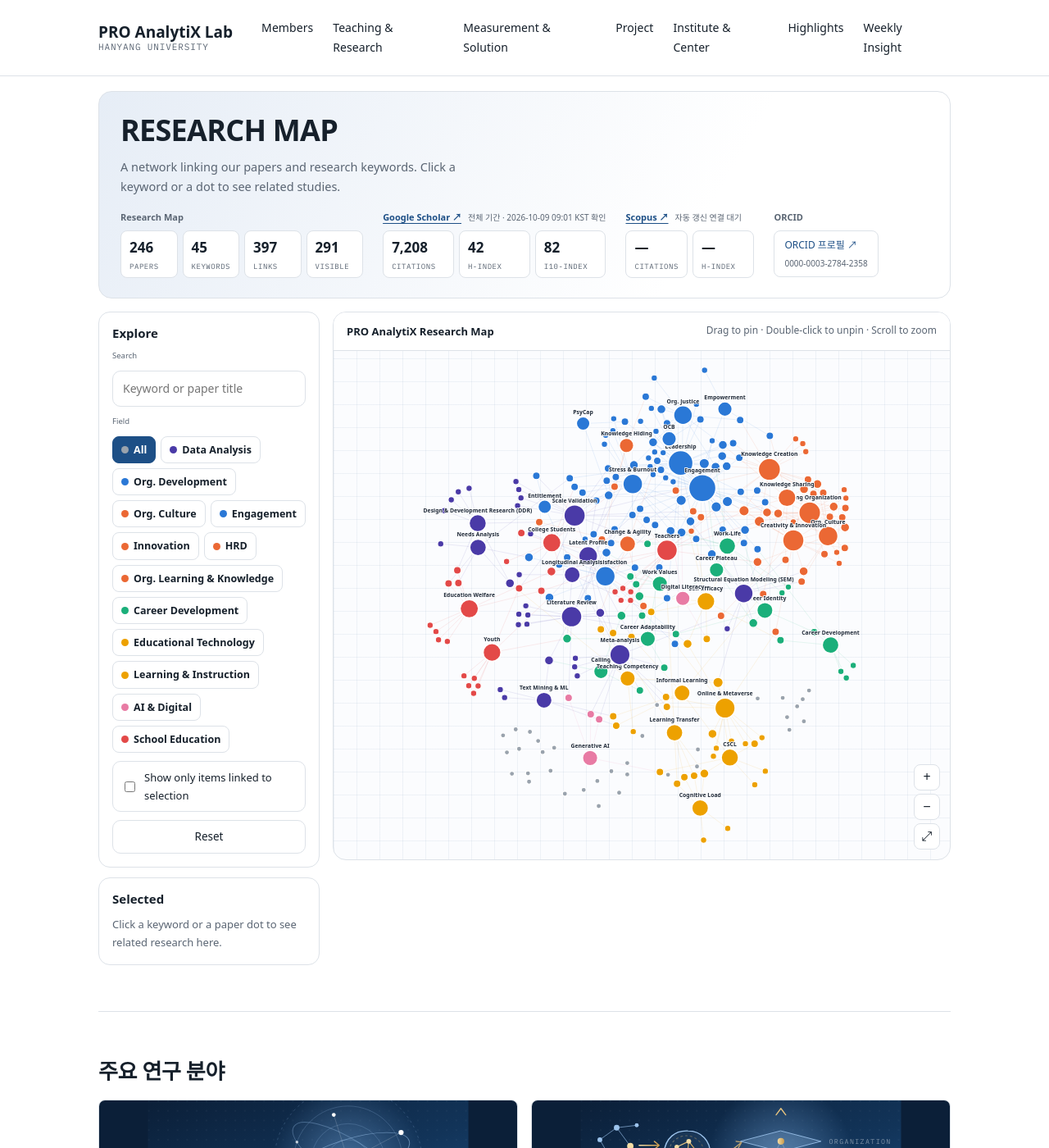
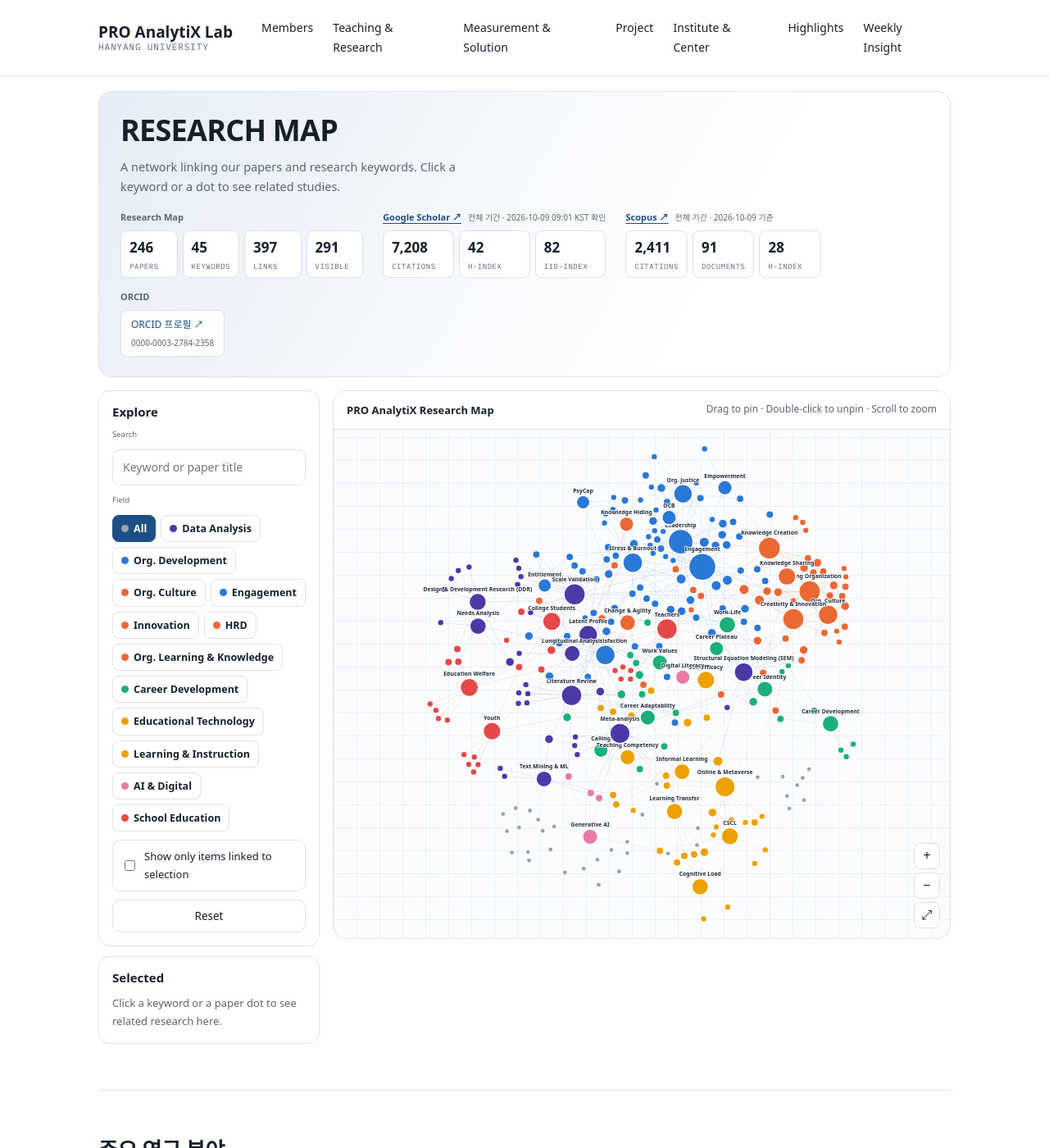
Before and after one commit to drsprolab/drsprolab.github.io, a Jekyll site: the page built from index.html, in a window 1280 px wide and 1400 px high, scrolled down 530 px. Shown: the whole window at 82% size. Built offline with Jekyll 4.4.1, drawn with Linux system fonts in a browser that asks for light colours; some web fonts are replaced.

Commit message:
Scopus 지표 직접 입력(Citations 2,411 · Documents 91 · h-index 28), 자동 갱신 중지
Co-Authored-By: Claude Opus 5.5 <noreply@anthropic.com>

```diff
--- a/_includes/kw-network.html
+++ b/_includes/kw-network.html
@@ -24,10 +24,11 @@
         </dl>
       </div>
       {% assign scopus = site.data.scopus_metrics %}
-      <div class="rmap-metrics-group"><div class="rmap-metrics-label"><a href="{{ scopus.profile_url }}" target="_blank" rel="noopener">Scopus ↗</a><span>{% if scopus.checked_on %}전체 기간 · {% if scopus.checked_at %}{{ scopus.checked_at | date: '%Y-%m-%d %H:%M' }} KST{% else %}{{ scopus.checked_on }}{% endif %} 확인{% else %}자동 갱신 연결 대기{% endif %}</span></div>
+      <div class="rmap-metrics-group"><div class="rmap-metrics-label"><a href="{{ scopus.profile_url }}" target="_blank" rel="noopener">Scopus ↗</a><span>전체 기간 · {{ scopus.checked_on }} 기준</span></div>
         <dl class="rmap-stats scholar-stats scopus-stats" aria-label="Scopus 인용 및 연구 영향력 지표">
-          <div><dt>Citations</dt><dd>{% if scopus.citations != nil %}{{ scopus.citations }}{% else %}<span title="Scopus 실제 수치 확인 필요">—</span>{% endif %}</dd></div>
-          <div><dt>h-index</dt><dd>{% if scopus.h_index != nil %}{{ scopus.h_index }}{% else %}<span title="Scopus 실제 수치 확인 필요">—</span>{% endif %}</dd></div>
+          <div title="Citations by {{ scopus.citing_documents | divided_by: 1000 }},{{ scopus.citing_documents | modulo: 1000 | prepend: '000' | slice: -3, 3 }} documents"><dt>Citations</dt><dd>{{ scopus.citations | divided_by: 1000 }},{{ scopus.citations | modulo: 1000 | prepend: '000' | slice: -3, 3 }}</dd></div>
+          <div><dt>Documents</dt><dd>{{ scopus.documents }}</dd></div>
+          <div title="{{ scopus.h_index }}편 이상의 논문이 각각 {{ scopus.h_index }}회 이상 인용"><dt>h-index</dt><dd>{{ scopus.h_index }}</dd></div>
         </dl>
       </div>
       <div class="rmap-metrics-group"><div class="rmap-metrics-label">ORCID</div>
--- a/assets/css/style.css
+++ b/assets/css/style.css
@@ -922,7 +922,7 @@ tfoot td { font-weight: 600; border-bottom: 0; }
 .rmap-metrics .rmap-stats dd { font-size: 17px; }
 .rmap-metrics .rmap-stats dt { font-size: 9px; letter-spacing: .06em; }
 
-.rmap-metrics .scopus-stats { grid-template-columns: repeat(2, minmax(64px, 1fr)); }
+.rmap-metrics .scopus-stats { grid-template-columns: repeat(3, minmax(64px, 1fr)); }
 .rmap-orcid { display: grid; gap: 4px; padding: 7px 12px; border: 1px solid var(--line); border-radius: 8px; background: var(--paper); font-size: 12px; text-decoration: none; }
 .rmap-orcid small { color: var(--muted); font-size: 10px; }
 .rmap-orcid:hover { border-color: var(--accent); }
```
Also changed, not shown: _data/scopus_metrics.yml (+6 -2 lines), .github/workflows/research-metrics.yml, README.md.
